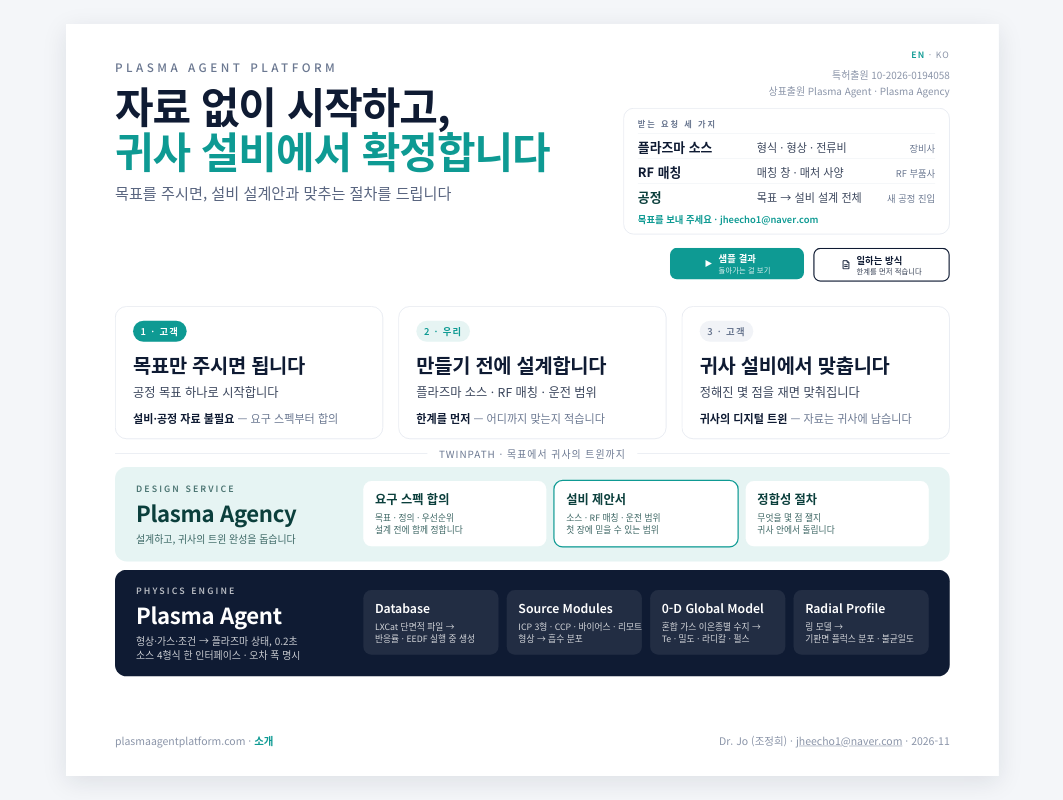
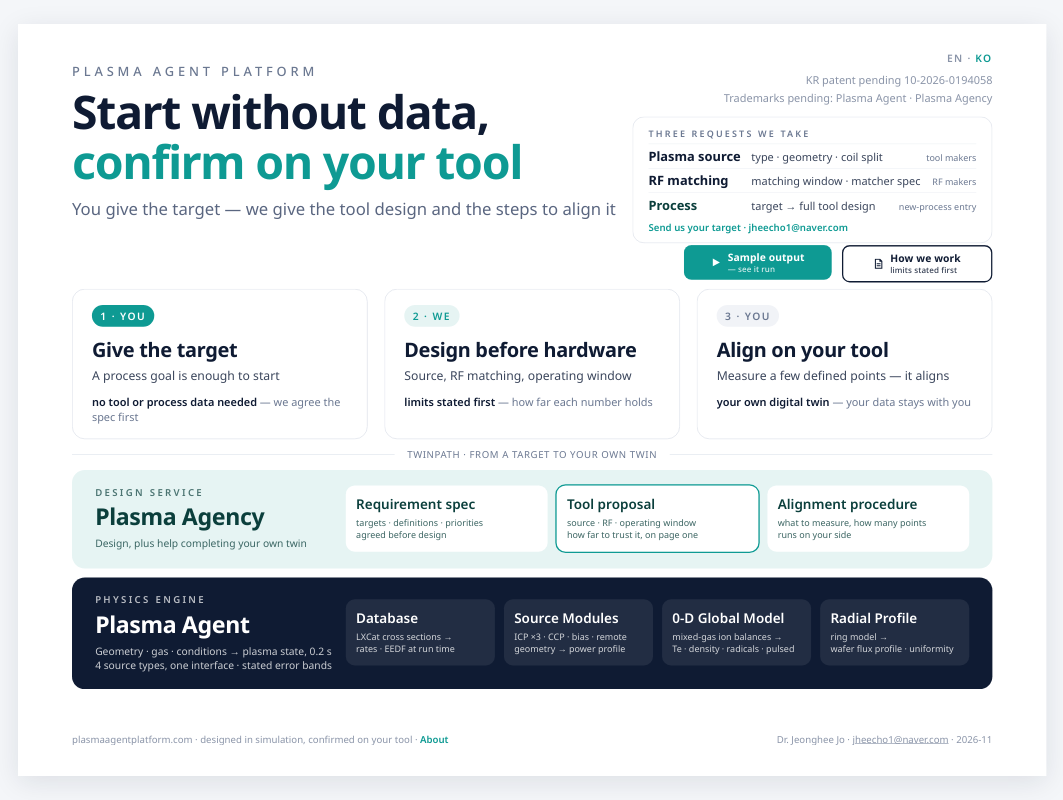
Before and after one commit to jheecho1/plasmaagentplatform, a plain HTML site: page index.html in a window 1280 px wide. Shown: the whole page, without its empty margins (108-1171 px from the left). Drawn offline with Linux system fonts and the light colour scheme.

Commit message:
Add files via upload

```diff
--- a/index.html
+++ b/index.html
@@ -1,24 +1,24 @@
 <!doctype html>
-<html lang="ko"><head><meta charset="utf-8">
+<html lang="en"><head><meta charset="utf-8">
 <meta name="robots" content="noindex,nofollow">
 <meta name="viewport" content="width=device-width,initial-scale=1">
-<title>Plasma Agent Platform — 자료 없이 시작하고, 귀사 설비에서 확정합니다</title>
-<meta name="description" content="자료 없이 플라즈마 공정 설비 개발을 시작하는 곳을 위한 설계 서비스와 소프트웨어. 공정 목표를 주시면 설비 설계안(플라즈마 소스·RF 매칭·운전 범위)과 귀사 설비에서 맞추는 절차를 드립니다. Plasma Agent(엔진) · Plasma Agency(설계 서비스).">
+<title>Plasma Agent Platform — Start without data, confirm on your tool</title>
+<meta name="description" content="For teams building a plasma process tool with no prior data. You give the process target; we give the tool design — plasma source, RF matching, operating window — and the steps to align it on your own tool. Plasma Agent (engine) · Plasma Agency (design service).">
 <meta property="og:title" content="Plasma Agent Platform">
-<meta property="og:description" content="자료 없이 시작하고, 귀사 설비에서 확정합니다 — 공정 목표에서 설비 설계안까지">
-<link rel="canonical" href="https://plasmaagentplatform.com/ko/">
+<meta property="og:description" content="Start without data, confirm on your tool — a tool design from a process target, aligned on your own equipment">
+<link rel="canonical" href="https://plasmaagentplatform.com/">
 <link rel="alternate" hreflang="ko" href="https://plasmaagentplatform.com/ko/">
 <link rel="alternate" hreflang="en" href="https://plasmaagentplatform.com/">
 <link rel="alternate" hreflang="x-default" href="https://plasmaagentplatform.com/">
 <link rel="preconnect" href="https://fonts.googleapis.com"><link rel="preconnect" href="https://fonts.gstatic.com" crossorigin>
-<link href="https://fonts.googleapis.com/css2?family=Noto+Sans+KR:wght@400;500;600;700&display=swap" rel="stylesheet">
+<link href="https://fonts.googleapis.com/css2?family=Noto+Sans:wght@400;500;600;700&family=Noto+Sans+KR:wght@400;700&display=swap" rel="stylesheet">
 <style>
   @page { size: 297mm 210mm; margin: 0; }
   html,body{margin:0;background:#f4f6f9;}
   .wrap{position:relative;width:100%;overflow:hidden;}
-  .scale{position:absolute;top:24px;left:0;width:1600px;height:1290px;transform-origin:top left;box-shadow:0 10px 40px rgba(15,27,51,.10);}
-  body{font-family:"Noto Sans KR","Noto Sans CJK KR",sans-serif;color:#0f1b33;-webkit-font-smoothing:antialiased;}
-  .page{width:1600px;height:1290px;position:relative;overflow:hidden;background:#fff;}
+  .scale{position:absolute;top:24px;left:0;width:1600px;height:1170px;transform-origin:top left;box-shadow:0 10px 40px rgba(15,27,51,.10);}
+  body{font-family:"Noto Sans","Noto Sans KR",sans-serif;color:#0f1b33;-webkit-font-smoothing:antialiased;}
+  .page{width:1600px;height:1170px;position:relative;overflow:hidden;background:#fff;}
   .inner{position:absolute;inset:60px 84px 48px 84px;}
   /* plasma ring graphic */
   .ring{position:absolute;right:-40px;top:-120px;width:560px;height:560px;border-radius:50%;
@@ -31,7 +31,7 @@
   h1{margin:10px 0 0;font-size:72px;font-weight:700;letter-spacing:-.025em;line-height:1.08;}
   h1 em{font-style:normal;color:#0e9a93;}
   .sub{margin-top:16px;font-size:26px;color:#5a6680;font-weight:400;}
-  .stack{position:absolute;left:0;right:0;top:424px;}
+  .stack{position:absolute;left:0;right:0;top:384px;}
   .agents{display:grid;grid-template-columns:repeat(3,1fr);gap:26px;}
   .agent{border:1.5px solid #d9dfe8;border-radius:20px;padding:24px 30px 22px;position:relative;background:#fff;}
   .agent .tag{display:inline-block;font-size:16px;letter-spacing:.14em;font-weight:600;padding:6px 13px;border-radius:999px;margin-bottom:14px;}
@@ -74,9 +74,9 @@
   .offer .ask{margin-top:6px;font-size:16px;color:#0e9a93;font-weight:600;}
   .offer .ask a{color:inherit;text-decoration:none}
   .anim .offer{opacity:0;transform:translateY(24px);animation:rise .7s cubic-bezier(.2,.7,.2,1) forwards;animation-delay:.75s}
-  .lang{position:absolute;right:0;top:-18px;font-size:15px;letter-spacing:.12em;color:#8a94a8;}
+  .lang{position:absolute;right:0;top:-18px;font-size:16px;letter-spacing:.12em;color:#8a94a8;font-weight:600;}
   .lang a{color:#0e9a93;text-decoration:none;font-weight:600;}
-  .cta{position:absolute;right:0;top:324px;width:480px;display:flex;gap:16px}
+  .cta{position:absolute;right:0;top:284px;width:480px;display:flex;gap:16px}
   .cta a{flex:1;display:inline-flex;align-items:center;justify-content:center;gap:10px;height:54px;padding:0 12px;border-radius:12px;font-size:16px;line-height:1.2;font-weight:700;text-decoration:none;letter-spacing:.01em;text-align:left}
   .cta a span{display:block}
   .cta a small{display:block;font-size:12.5px;font-weight:500;opacity:.85;margin-top:2px}
@@ -93,68 +93,88 @@
 
   @keyframes rise{to{opacity:1;transform:none}}
   @keyframes pulse{0%,100%{transform:scale(1);opacity:.9}50%{transform:scale(1.04);opacity:1}}
+  /* EN overrides: English runs longer */
+  .agent h3{font-size:31px}
+  .agent p{white-space:normal;font-size:19px;line-height:1.35}
+  .agent .d{white-space:normal;font-size:15px;line-height:1.3}
+  .agent .d b{font-size:16px}
+  .agent .who{font-size:17px}
+  .chip{padding:16px 16px}
+  .chip small{white-space:normal;font-size:14px;line-height:1.35}
+  .layer .role{white-space:normal;font-size:16px}
+  .layer .brand{font-size:36px}
+  .offer .row{gap:10px}
+  .offer .row b{min-width:150px;font-size:20px}
+  .offer .row span{font-size:17px}
+  .offer .row small{white-space:normal;font-size:14px;text-align:right;max-width:170px}
+  .offer .ask{font-size:15px}
+  .conn span{letter-spacing:.06em;font-size:15px}
+  .foot{font-size:15px}
+  .stack{top:352px}
+  .chip small{white-space:nowrap}
+  .layer .role{white-space:nowrap}
 </style></head>
 <body><div class="wrap"><div class="scale"><div class="page">
   <div class="inner">
-  <div class="lang"><a href="/">EN</a> · KO</div>
+  <div class="lang">EN · <a href="/ko/">KO</a></div>
   <div class="eyebrow">Plasma Agent Platform</div>
-  <h1>자료 없이 시작하고,<br><em>귀사 설비에서 확정합니다</em></h1>
-  <div class="sub">목표를 주시면, 설비 설계안과 맞추는 절차를 드립니다</div>
-  <div class="cta"><a class="p" href="/ko/samples.html"><svg viewBox="0 0 16 16" aria-hidden="true"><path d="M3 2l11 6-11 6z" fill="currentColor"/></svg><span>샘플 결과<small>돌아가는 걸 보기</small></span></a><a class="s" href="/ko/about.html"><svg viewBox="0 0 16 16" aria-hidden="true"><path d="M3 1h7l3 3v11H3z M10 1v3h3" fill="none" stroke="currentColor" stroke-width="1.6"/><path d="M5 8h6M5 11h6" stroke="currentColor" stroke-width="1.6"/></svg><span>일하는 방식<small>한계를 먼저 적습니다</small></span></a></div>
-  <div class="mark">특허출원 10-2026-0194058<br>상표출원 Plasma Agent · Plasma Agency</div>
+  <h1>Start without data,<br><em>confirm on your tool</em></h1>
+  <div class="sub">You give the target — we give the tool design and the steps to align it</div>
+  <div class="cta"><a class="p" href="/samples.html"><svg viewBox="0 0 16 16" aria-hidden="true"><path d="M3 2l11 6-11 6z" fill="currentColor"/></svg><span>Sample output<small>— see it run</small></span></a><a class="s" href="/about.html"><svg viewBox="0 0 16 16" aria-hidden="true"><path d="M3 1h7l3 3v11H3z M10 1v3h3" fill="none" stroke="currentColor" stroke-width="1.6"/><path d="M5 8h6M5 11h6" stroke="currentColor" stroke-width="1.6"/></svg><span>How we work<small>limits stated first</small></span></a></div>
+  <div class="mark">KR patent pending 10-2026-0194058<br>Trademarks pending: Plasma Agent · Plasma Agency</div>
   <div class="offer">
-    <div class="t">받는 요청 세 가지</div>
-    <div class="row"><b>플라즈마 소스</b><span>형식 · 형상 · 전류비</span><small>장비사</small></div>
-    <div class="row"><b>RF 매칭</b><span>매칭 창 · 매처 사양</span><small>RF 부품사</small></div>
-    <div class="row"><b class="ag">공정</b><span>목표 → 설비 설계 전체</span><small>새 공정 진입</small></div>
-    <div class="ask">목표를 보내 주세요 · <a href="mailto:jheecho1@naver.com">jheecho1@naver.com</a></div>
+    <div class="t">THREE REQUESTS WE TAKE</div>
+    <div class="row"><b>Plasma source</b><span>type · geometry · coil split</span><small>tool makers</small></div>
+    <div class="row"><b>RF matching</b><span>matching window · matcher spec</span><small>RF makers</small></div>
+    <div class="row"><b class="ag">Process</b><span>target → full tool design</span><small>new-process entry</small></div>
+    <div class="ask">Send us your target · <a href="mailto:jheecho1@naver.com">jheecho1@naver.com</a></div>
   </div>
 
   <div class="stack">
     <div class="agents">
-      <div class="agent now"><span class="tag">1 · 고객</span>
-        <h3>목표만 주시면 됩니다</h3>
-        <p>공정 목표 하나로 시작합니다</p>
-        <div class="who"><b>설비·공정 자료 불필요</b> — 요구 스펙부터 합의</div>
+      <div class="agent now"><span class="tag">1 · YOU</span>
+        <h3>Give the target</h3>
+        <p>A process goal is enough to start</p>
+        <div class="who"><b>no tool or process data needed</b> — we agree the spec first</div>
       </div>
-      <div class="agent next"><span class="tag">2 · 우리</span>
-        <h3>만들기 전에 설계합니다</h3>
-        <p>플라즈마 소스 · RF 매칭 · 운전 범위</p>
-        <div class="who"><b>한계를 먼저</b> — 어디까지 맞는지 적습니다</div>
+      <div class="agent next"><span class="tag">2 · WE</span>
+        <h3>Design before hardware</h3>
+        <p>Source, RF matching, operating window</p>
+        <div class="who"><b>limits stated first</b> — how far each number holds</div>
       </div>
-      <div class="agent last"><span class="tag">3 · 고객</span>
-        <h3>귀사 설비에서 맞춥니다</h3>
-        <p>정해진 몇 점을 재면 맞춰집니다</p>
-        <div class="who"><b>귀사의 디지털 트윈</b> — 자료는 귀사에 남습니다</div>
+      <div class="agent last"><span class="tag">3 · YOU</span>
+        <h3>Align on your tool</h3>
+        <p>Measure a few defined points — it aligns</p>
+        <div class="who"><b>your own digital twin</b> — your data stays with you</div>
       </div>
     </div>
-    <div class="conn"><span>TWINPATH · 목표에서 귀사의 트윈까지</span></div>
+    <div class="conn"><span>TWINPATH · FROM A TARGET TO YOUR OWN TWIN</span></div>
     <div class="layer agency">
-      <div><div class="name">DESIGN SERVICE</div><div class="brand">Plasma Agency</div><div class="role">설계하고, 귀사의 트윈 완성을 돕습니다</div></div>
+      <div><div class="name">DESIGN SERVICE</div><div class="brand">Plasma Agency</div><div class="role">Design, plus help completing your own twin</div></div>
       <div class="chips">
-        <div class="chip">요구 스펙 합의<small>목표 · 정의 · 우선순위<br>설계 전에 함께 정합니다</small></div>
-        <div class="chip new">설비 제안서<small>소스 · RF 매칭 · 운전 범위<br>첫 장에 믿을 수 있는 범위</small></div>
-        <div class="chip">정합성 절차<small>무엇을 몇 점 잴지<br>귀사 안에서 돌립니다</small></div>
+        <div class="chip">Requirement spec<small>targets · definitions · priorities<br>agreed before design</small></div>
+        <div class="chip new">Tool proposal<small>source · RF · operating window<br>how far to trust it, on page one</small></div>
+        <div class="chip">Alignment procedure<small>what to measure, how many points<br>runs on your side</small></div>
       </div>
     </div>
     <div class="layer engine">
-      <div><div class="name">PHYSICS ENGINE</div><div class="brand">Plasma Agent</div><div class="role">형상·가스·조건 → 플라즈마 상태, 0.2초<br>소스 4형식 한 인터페이스 · 오차 폭 명시</div></div>
+      <div><div class="name">PHYSICS ENGINE</div><div class="brand">Plasma Agent</div><div class="role">Geometry · gas · conditions → plasma state, 0.2 s<br>4 source types, one interface · stated error bands</div></div>
       <div class="chips">
-        <div class="chip">Database<small>LXCat 단면적 파일 →<br>반응률 · EEDF 실행 중 생성</small></div>
-        <div class="chip">Source Modules<small>ICP 3형 · CCP · 바이어스 · 리모트<br>형상 → 흡수 분포</small></div>
-        <div class="chip">0-D Global Model<small>혼합 가스 이온종별 수지 →<br>Te · 밀도 · 라디칼 · 펄스</small></div>
-        <div class="chip">Radial Profile<small>링 모델 →<br>기판면 플럭스 분포 · 불균일도</small></div>
+        <div class="chip">Database<small>LXCat cross sections →<br>rates · EEDF at run time</small></div>
+        <div class="chip">Source Modules<small>ICP ×3 · CCP · bias · remote<br>geometry → power profile</small></div>
+        <div class="chip">0-D Global Model<small>mixed-gas ion balances →<br>Te · density · radicals · pulsed</small></div>
+        <div class="chip">Radial Profile<small>ring model →<br>wafer flux profile · uniformity</small></div>
       </div>
     </div>
   </div>
-  <div class="foot"><span>plasmaagentplatform.com · <a href="/ko/about.html" style="color:#0e9a93;text-decoration:none;font-weight:600">소개</a></span><span>Dr. Jo (조정희) · <a href="mailto:jheecho1@naver.com" style="color:inherit">jheecho1@naver.com</a> · 2026-11</span></div>
+  <div class="foot"><span>plasmaagentplatform.com · designed in simulation, confirmed on your tool · <a href="/about.html" style="color:#0e9a93;text-decoration:none;font-weight:600">About</a></span><span>Dr. Jeonghee Jo · <a href="mailto:jheecho1@naver.com" style="color:inherit">jheecho1@naver.com</a> · 2026-11</span></div>
 </div></div></div></div>
 <script>
 (function(){
-  function fit(){var cw=document.documentElement.clientWidth-16,ch=window.innerHeight-48;var s=Math.min(cw/1600,ch/1290,1);
+  function fit(){var cw=document.documentElement.clientWidth-16,ch=window.innerHeight-48;var s=Math.min(cw/1600,ch/1170,1);
     var el=document.querySelector('.scale');el.style.transform='scale('+s+')';
     el.style.left=Math.max(0,(document.documentElement.clientWidth-1600*s)/2)+'px';
-    el.parentNode.style.height=(1290*s+48)+'px';}
+    el.parentNode.style.height=(1170*s+48)+'px';}
   window.addEventListener('resize',fit);fit();
   if(location.hash!=='#still'){document.body.classList.add('anim');}
 })();
```
Also changed, not shown: about.html (+8 -8 lines), samples.html (+73 -74 lines).
